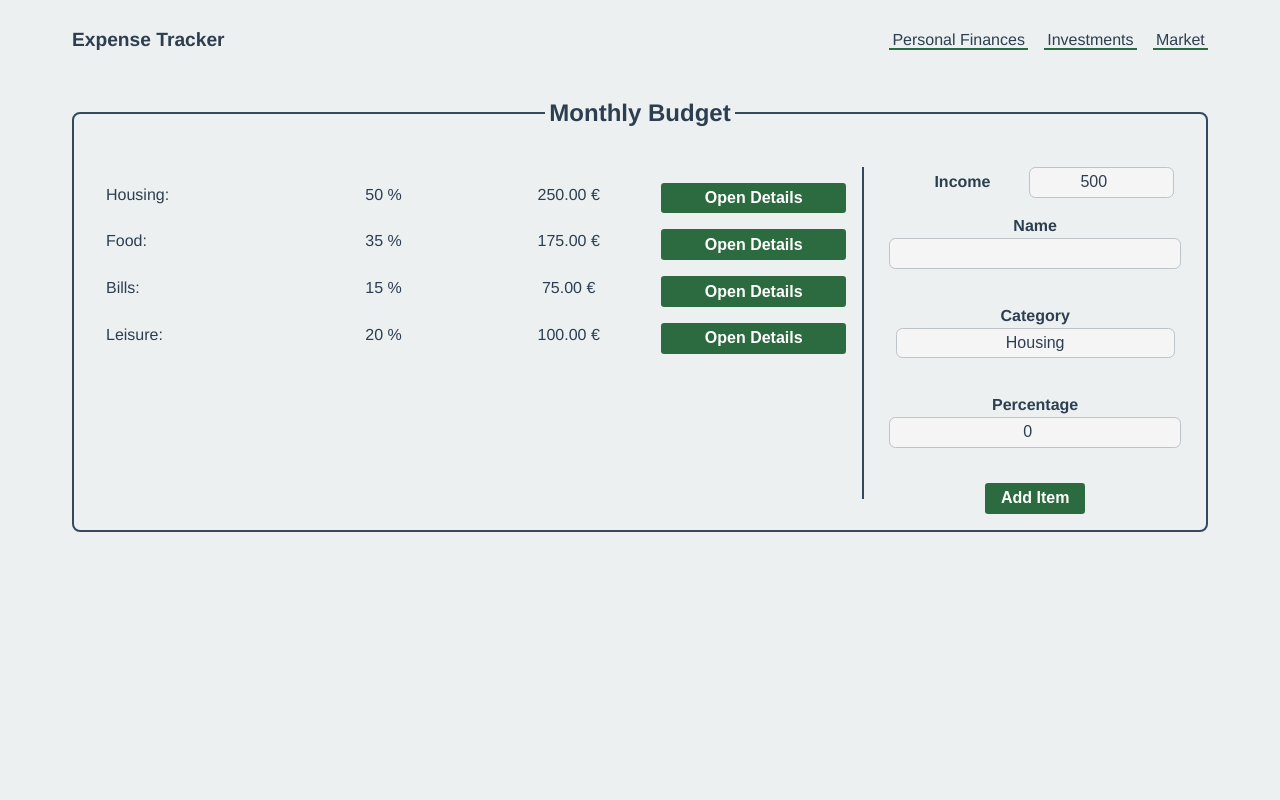
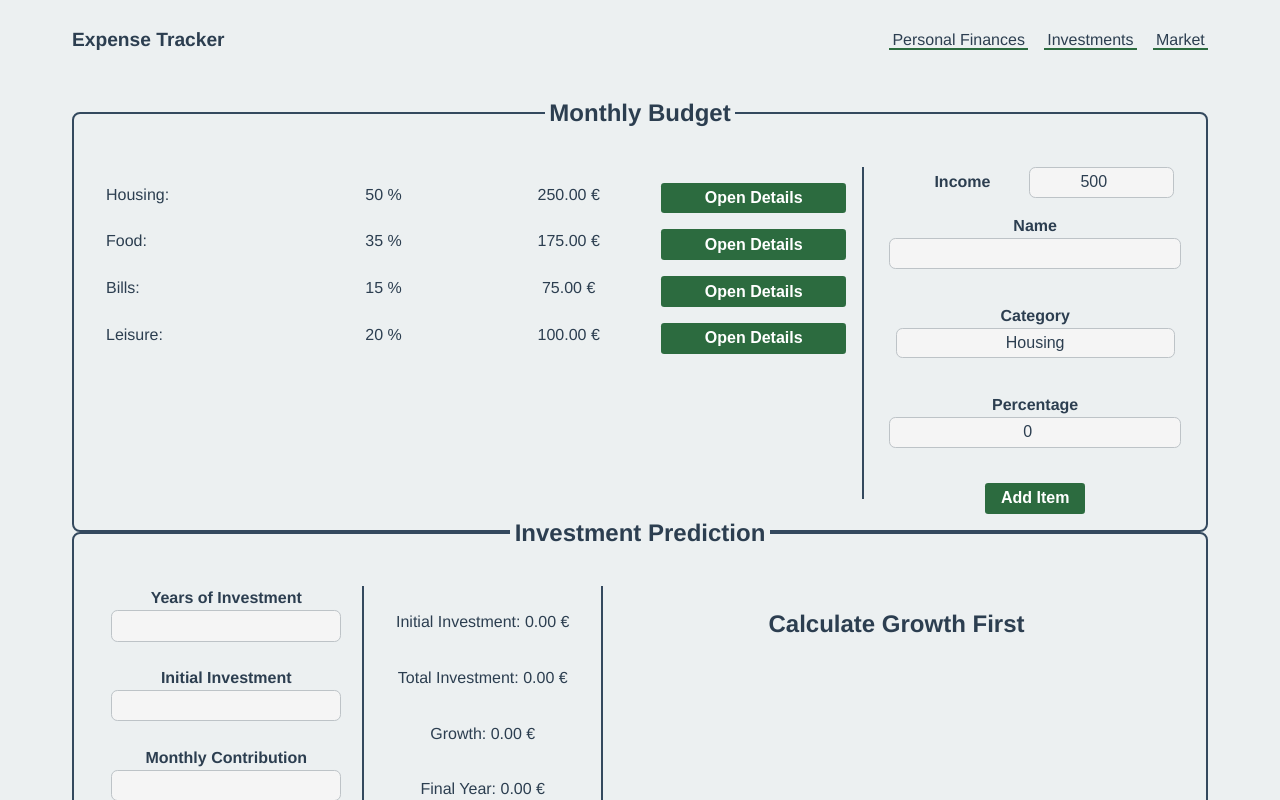
Before and after one commit to andrebarros7201/expense-tracker, a React (Vite) app: page / in a window 1280 px wide. Shown: the top 800 px of the page. Built offline with nearby package versions, Linux system fonts and the light colour scheme.

Commit message:
add investment component to personal finances page

```diff
--- a/src/pages/PersonalFinances.jsx
+++ b/src/pages/PersonalFinances.jsx
@@ -1,10 +1,12 @@
 import "../styles/_pages.scss";
 import Budget from "../components/budget/Budget.jsx";
+import InvestmentPrediction from "../components/investmentPrediction/InvestmentPrediction.jsx";
 
 export default function PersonalFinances() {
   return (
     <main className={"page"}>
       <Budget />
+      <InvestmentPrediction />
     </main>
   );
 }
```
